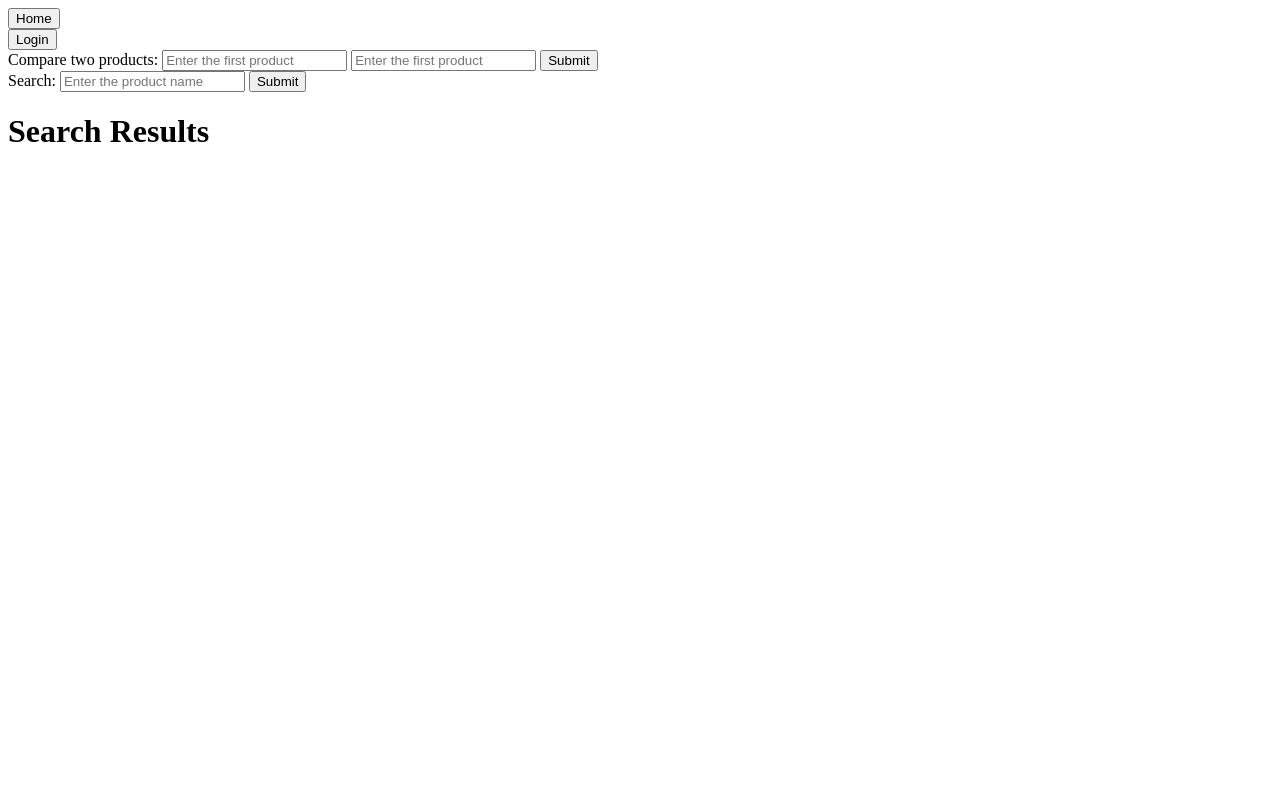
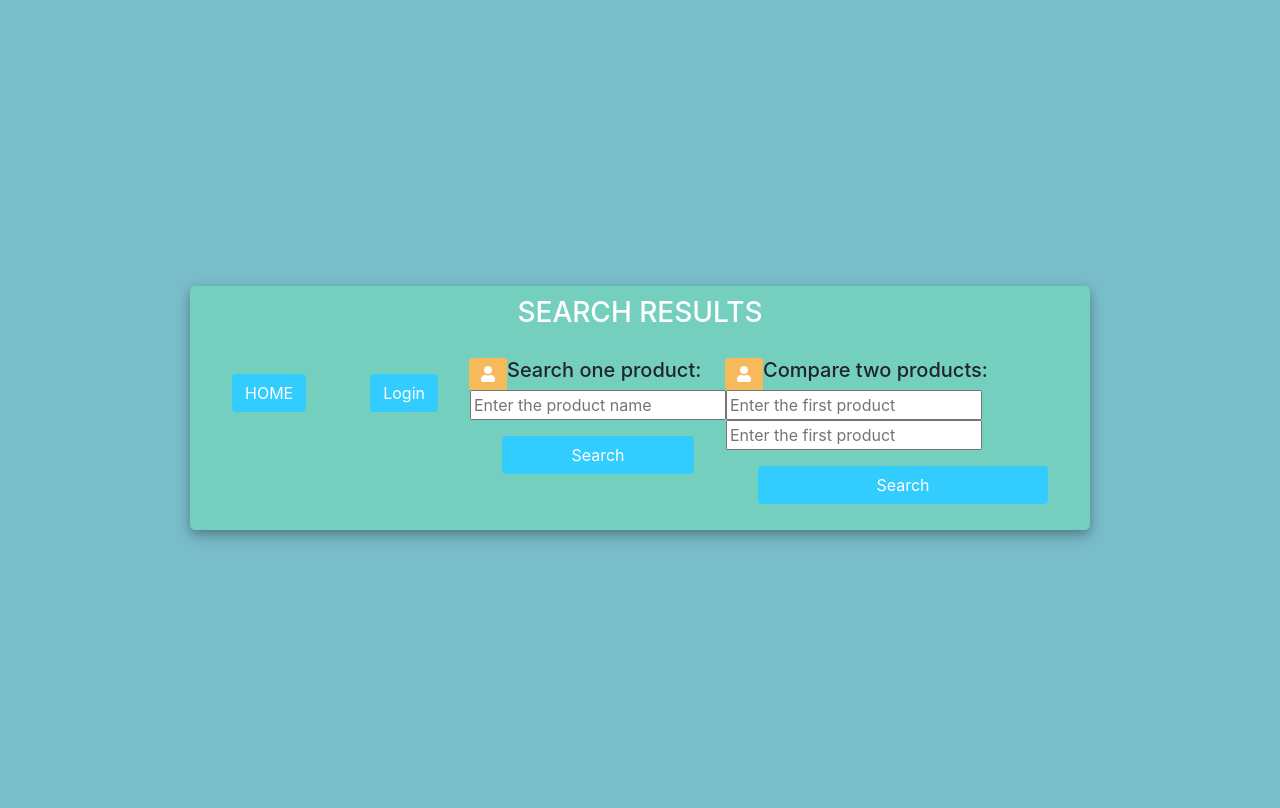
Before and after one commit to GarlicDebug/E4W_diet_tracker_webapp, a Django app: template templates/search_results.html in a window 1280 px wide. Before the commit the page ends 142 px from the top, so only its background shows below. Run offline with Django 3.2, Linux system fonts and the light colour scheme; the template is opened without the code that fills it, so the values that code supplies are empty; some libraries are stand-ins or nearby versions.

Commit message:
7th commit. Redesigned the Search page

```diff
--- a/templates/search_results.html
+++ b/templates/search_results.html
@@ -4,24 +4,72 @@
     <meta name="viewport" content="width=device-width, initial-scale=1.0">
     <meta charset="UTF-8">
     <title>Title</title>
+    <link rel="stylesheet" href="https://stackpath.bootstrapcdn.com/bootstrap/4.1.3/css/bootstrap.min.css" integrity="sha384-MCw98/SFnGE8fJT3GXwEOngsV7Zt27NXFoaoApmYm81iuXoPkFOJwJ8ERdknLPMO" crossorigin="anonymous">
+	<script src="https://ajax.googleapis.com/ajax/libs/jquery/3.3.1/jquery.min.js"></script>
+	<link rel="stylesheet" href="https://use.fontawesome.com/releases/v5.6.1/css/all.css" integrity="sha384-gfdkjb5BdAXd+lj+gudLWI+BXq4IuLW5IT+brZEZsLFm++aCMlF1V92rMkPaX4PP" crossorigin="anonymous">
+
+	<style>
+		body,
+		html {
+			margin: 0;
+			padding: 0;
+			height: 100%;
+			background: #7abecc !important;
+		}
+		.user_card {
+			width: 900px;
+			margin-top: auto;
+			margin-bottom: auto;
+			background: #74cfbf;
+			position: relative;
+			display: flex;
+			justify-content: start;
+			flex-direction: column;
+			padding: 10px;
+			box-shadow: 0 4px 8px 0 rgba(0, 0, 0, 0.2), 0 6px 20px 0 rgba(0, 0, 0, 0.19);
+			-webkit-box-shadow: 0 4px 8px 0 rgba(0, 0, 0, 0.2), 0 6px 20px 0 rgba(0, 0, 0, 0.19);
+			-moz-box-shadow: 0 4px 8px 0 rgba(0, 0, 0, 0.2), 0 6px 20px 0 rgba(0, 0, 0, 0.19);
+			border-radius: 5px;
+
+		}
+
+		.form_container {
+			margin-top: 20px;
+		}
+
+		#form-title{
+			color: #fff;
+
+		}
+
+		.login_btn {
+			width: 100%;
+			background: #33ccff !important;
+			color: white !important;
+		}
+		.login_btn:focus {
+			box-shadow: none !important;
+			outline: 0px !important;
+		}
+		.login_container {
+			padding: 0 2rem;
+		}
+		.input-group-text {
+			background: #f7ba5b !important;
+			color: white !important;
+			border: 0 !important;
+			border-radius: 0.25rem 0 0 0.25rem !important;
+		}
+		.input_user,
+		.input_pass:focus {
+			box-shadow: none !important;
+			outline: 0px !important;
+		}
+
+	</style>
 </head>
 <body>
-    <form action="{%  url 'home' %}">
-        <input type="submit" value="Home">
-    </form>
-    <form action="{%  url 'login' %}">
-        <input type="submit" value="Login">
-    </form>
-    <form action="{% url 'compare_results'%}" method="get">
-        Compare two products: <input name="compareValue1" type="text" placeholder="Enter the first product">
-        <input name="compareValue2" type="text" placeholder="Enter the first product">
-        <input type="submit" value="Submit">
-    </form>
-    <form action="{% url 'search_results'%}" method="get">
-        Search: <input name="searchValue" type="text" placeholder="Enter the product name">
-        <input type="submit" value="Submit">
-    </form>
-    <h1> Search Results</h1>
+
     <script>
         function getURL(){
             return window.location.href.replace(/[?&]+([^=&]+)=([^&]*)/gi)
@@ -38,6 +86,55 @@
                         document.getElementById(searchurl).innerHTML()
                     </script>
                 </h2>
+            </div>
+        </div>
+    </div>
+
+
+    <div class="container h-100">
+		<div class="d-flex justify-content-center h-100">
+			<div class="user_card">
+				<div class="d-flex justify-content-center">
+
+					<h3 id="form-title">SEARCH RESULTS</h3>
+				</div>
+				<div class="d-flex justify-content-center form_container">
+                    <form action="{% url 'home' %}">
+                        <div class="d-flex justify-content-center mt-3 login_container">
+                            <input class="btn login_btn" type="submit" value="HOME">
+                        </div>
+                    </form>
+                    <form action="{%  url 'login' %}">
+                        <div class="d-flex justify-content-center mt-3 login_container">
+                            <input class="btn login_btn" type="submit" value="Login">
+                        </div>
+                    </form>
+                    <form action="{% url 'search_results'%}" method="get">
+                        <div class="input-group mb-3">
+							<div class="input-group-append">
+								<span class="input-group-text"><i class="fas fa-user"></i></span>
+							</div>
+                            <h5>Search one product:</h5>
+                            <input name="searchValue" type="text" placeholder="Enter the product name">
+						</div>
+                        <div class="d-flex justify-content-center mt-3 login_container">
+                            <input class="btn login_btn" type="submit" value="Search">
+                        </div>
+                    </form>
+                    <form action="{% url 'compare_results'%}" method="get">
+                        <div class="input-group mb-3">
+							<div class="input-group-append">
+								<span class="input-group-text"><i class="fas fa-user"></i></span>
+							</div>
+                            <h5> Compare two products: </h5>
+							<input name="compareValue1" type="text" placeholder="Enter the first product">
+                        <input name="compareValue2" type="text" placeholder="Enter the first product">
+						</div>
+                        <div class="d-flex justify-content-center mt-3 login_container">
+                            <input class="btn login_btn" type="submit" value="Search">
+                        </div>
+                    </form>
+				</div>
                 <ul>
                     {%  for x in object_list %}
                     <li>
@@ -45,10 +142,9 @@
                     </li>
                     {%  endfor %}
                 </ul>
-            </div>
-        </div>
-    </div>
-
+			</div>
+		</div>
+	</div>
 
 </body>
 </html>
```
